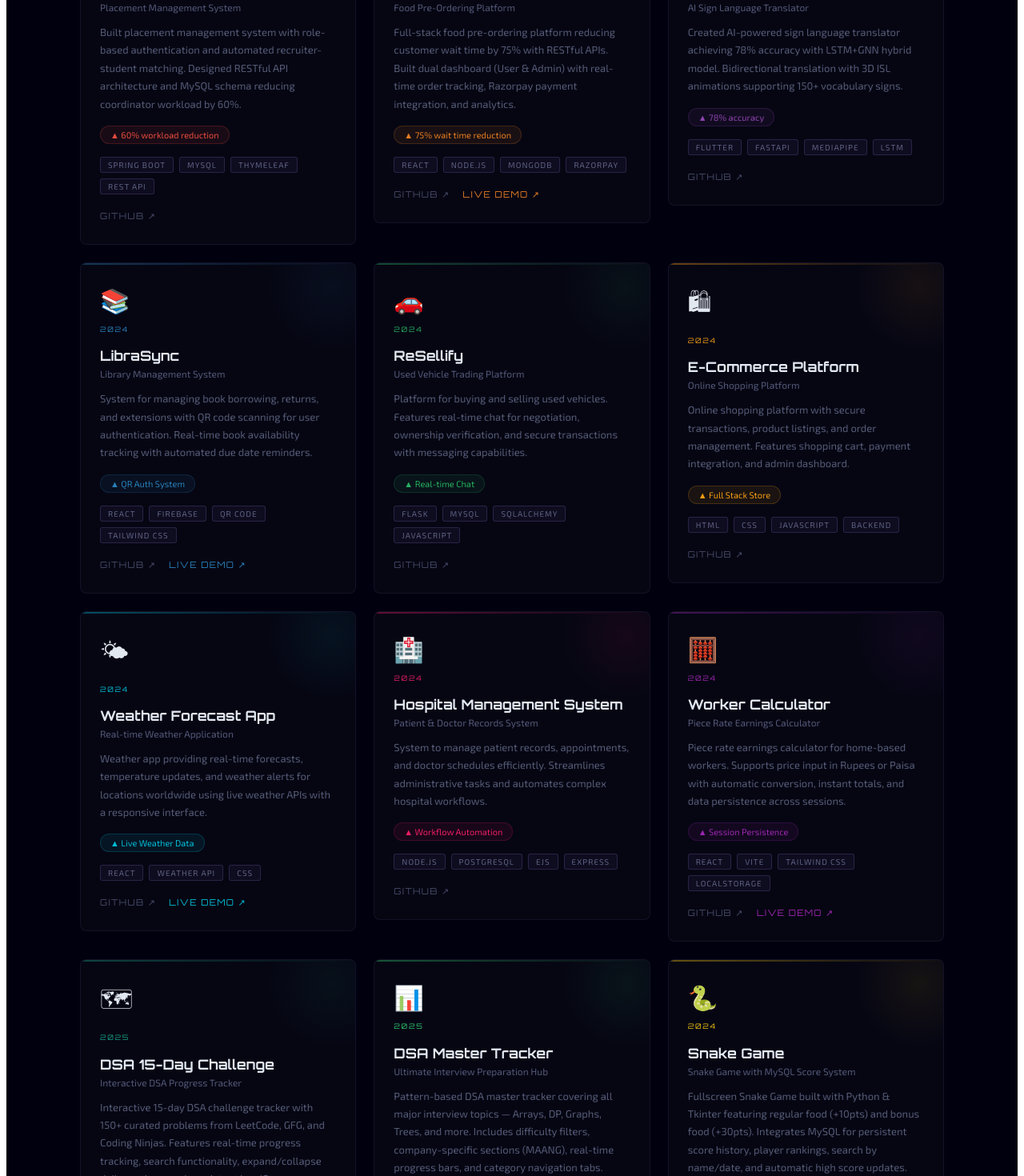
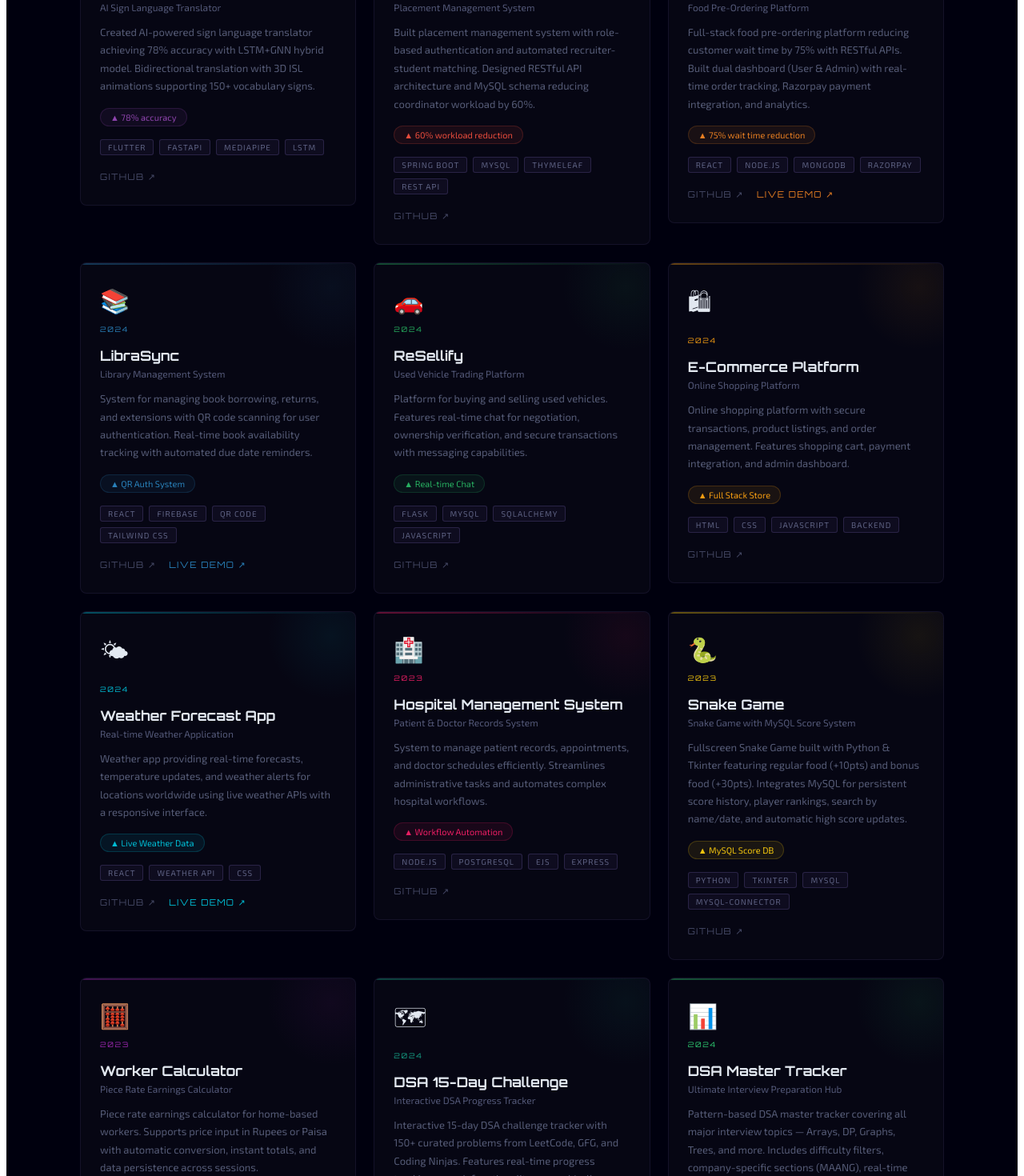
Before and after one commit to ikjasrasool/portfolio, a React (Vite) app: page / in a window 1280 px wide. Shown: the part 3100-4570 px from the top of the page at 80% size. Built offline with nearby package versions, Linux system fonts and the light colour scheme.

Commit message:
Update App.jsx

```diff
--- a/src/App.jsx
+++ b/src/App.jsx
@@ -14,6 +14,13 @@ const FontLoader = () => {
 // ─── DATA ─────────────────────────────────────────────────────────────────────
 const PROJECTS = [
   {
+    emoji: "🤟", planetColor: "#8e44ad", glowColor: "rgba(142,68,173,0.5)",
+    name: "SignTalk", tagline: "AI Sign Language Translator",
+    desc: "Created AI-powered sign language translator achieving 78% accuracy with LSTM+GNN hybrid model. Bidirectional translation with 3D ISL animations supporting 150+ vocabulary signs.",
+    tags: ["Flutter", "FastAPI", "MediaPipe", "LSTM"], date: "Nov 2025",
+    github: "https://github.com/ikjasrasool/SignTalk", live: null, stat: "78% accuracy",
+  },
+  {
     emoji: "🎓", planetColor: "#e74c3c", glowColor: "rgba(231,76,60,0.5)",
     name: "Placematics", tagline: "Placement Management System",
     desc: "Built placement management system with role-based authentication and automated recruiter-student matching. Designed RESTful API architecture and MySQL schema reducing coordinator workload by 60%.",
@@ -27,13 +34,7 @@ const PROJECTS = [
     tags: ["React", "Node.js", "MongoDB", "Razorpay"], date: "Jan 2025",
     github: "https://github.com/ikjasrasool/hotel", live: "https://hotel-1-f248.onrender.com", stat: "75% wait time reduction",
   },
-  {
-    emoji: "🤟", planetColor: "#8e44ad", glowColor: "rgba(142,68,173,0.5)",
-    name: "SignTalk", tagline: "AI Sign Language Translator",
-    desc: "Created AI-powered sign language translator achieving 78% accuracy with LSTM+GNN hybrid model. Bidirectional translation with 3D ISL animations supporting 150+ vocabulary signs.",
-    tags: ["Flutter", "FastAPI", "MediaPipe", "LSTM"], date: "Nov 2024",
-    github: "https://github.com/ikjasrasool/SignTalk", live: null, stat: "78% accuracy",
-  },
+
   {
     emoji: "📚", planetColor: "#2980b9", glowColor: "rgba(41,128,185,0.5)",
     name: "LibraSync", tagline: "Library Management System",
@@ -66,37 +67,38 @@ const PROJECTS = [
     emoji: "🏥", planetColor: "#e91e63", glowColor: "rgba(233,30,99,0.5)",
     name: "Hospital Management System", tagline: "Patient & Doctor Records System",
     desc: "System to manage patient records, appointments, and doctor schedules efficiently. Streamlines administrative tasks and automates complex hospital workflows.",
-    tags: ["Node.js", "PostgreSQL", "EJS", "Express"], date: "2024",
+    tags: ["Node.js", "PostgreSQL", "EJS", "Express"], date: "2023",
     github: "https://github.com/ikjasrasool/hospital_Management", live: null, stat: "Workflow Automation",
+  },
+  {
+    emoji: "🐍", planetColor: "#f1c40f", glowColor: "rgba(241,196,15,0.5)",
+    name: "Snake Game", tagline: "Snake Game with MySQL Score System",
+    desc: "Fullscreen Snake Game built with Python & Tkinter featuring regular food (+10pts) and bonus food (+30pts). Integrates MySQL for persistent score history, player rankings, search by name/date, and automatic high score updates.",
+    tags: ["Python", "Tkinter", "MySQL", "mysql-connector"], date: "2023",
+    github: "https://github.com/ikjasrasool/snake_game", live: null, stat: "MySQL Score DB",
   },
   {
     emoji: "🧮", planetColor: "#9c27b0", glowColor: "rgba(156,39,176,0.5)",
     name: "Worker Calculator", tagline: "Piece Rate Earnings Calculator",
     desc: "Piece rate earnings calculator for home-based workers. Supports price input in Rupees or Paisa with automatic conversion, instant totals, and data persistence across sessions.",
-    tags: ["React", "Vite", "Tailwind CSS", "LocalStorage"], date: "2024",
+    tags: ["React", "Vite", "Tailwind CSS", "LocalStorage"], date: "2023",
     github: "https://github.com/ikjasrasool/worker_calculator", live: "https://worker-calculator.vercel.app", stat: "Session Persistence",
   },
   {
     emoji: "🗺", planetColor: "#16a085", glowColor: "rgba(22,160,133,0.5)",
     name: "DSA 15-Day Challenge", tagline: "Interactive DSA Progress Tracker",
     desc: "Interactive 15-day DSA challenge tracker with 150+ curated problems from LeetCode, GFG, and Coding Ninjas. Features real-time progress tracking, search functionality, expand/collapse daily sections, and persistent localStorage across sessions.",
-    tags: ["HTML5", "CSS3", "JavaScript", "LocalStorage"], date: "2025",
+    tags: ["HTML5", "CSS3", "JavaScript", "LocalStorage"], date: "2024",
     github: "https://github.com/ikjasrasool/DSA-15-Day-Challenge", live: "https://ikjasrasool.github.io/DSA-15-Day-Challenge/", stat: "150+ Problems",
   },
   {
     emoji: "📊", planetColor: "#2ecc71", glowColor: "rgba(46,204,113,0.5)",
     name: "DSA Master Tracker", tagline: "Ultimate Interview Preparation Hub",
     desc: "Pattern-based DSA master tracker covering all major interview topics — Arrays, DP, Graphs, Trees, and more. Includes difficulty filters, company-specific sections (MAANG), real-time progress bars, and category navigation tabs.",
-    tags: ["HTML5", "CSS3", "JavaScript", "Babel"], date: "2025",
+    tags: ["HTML5", "CSS3", "JavaScript", "Babel"], date: "2024",
     github: "https://github.com/ikjasrasool/DSA-Master-Tracker", live: "https://ikjasrasool.github.io/DSA-Master-Tracker/", stat: "MAANG-Focused",
   },
-  {
-    emoji: "🐍", planetColor: "#f1c40f", glowColor: "rgba(241,196,15,0.5)",
-    name: "Snake Game", tagline: "Snake Game with MySQL Score System",
-    desc: "Fullscreen Snake Game built with Python & Tkinter featuring regular food (+10pts) and bonus food (+30pts). Integrates MySQL for persistent score history, player rankings, search by name/date, and automatic high score updates.",
-    tags: ["Python", "Tkinter", "MySQL", "mysql-connector"], date: "2024",
-    github: "https://github.com/ikjasrasool/snake_game", live: null, stat: "MySQL Score DB",
-  },
+
 ];
 
 const SKILLS = [
```
